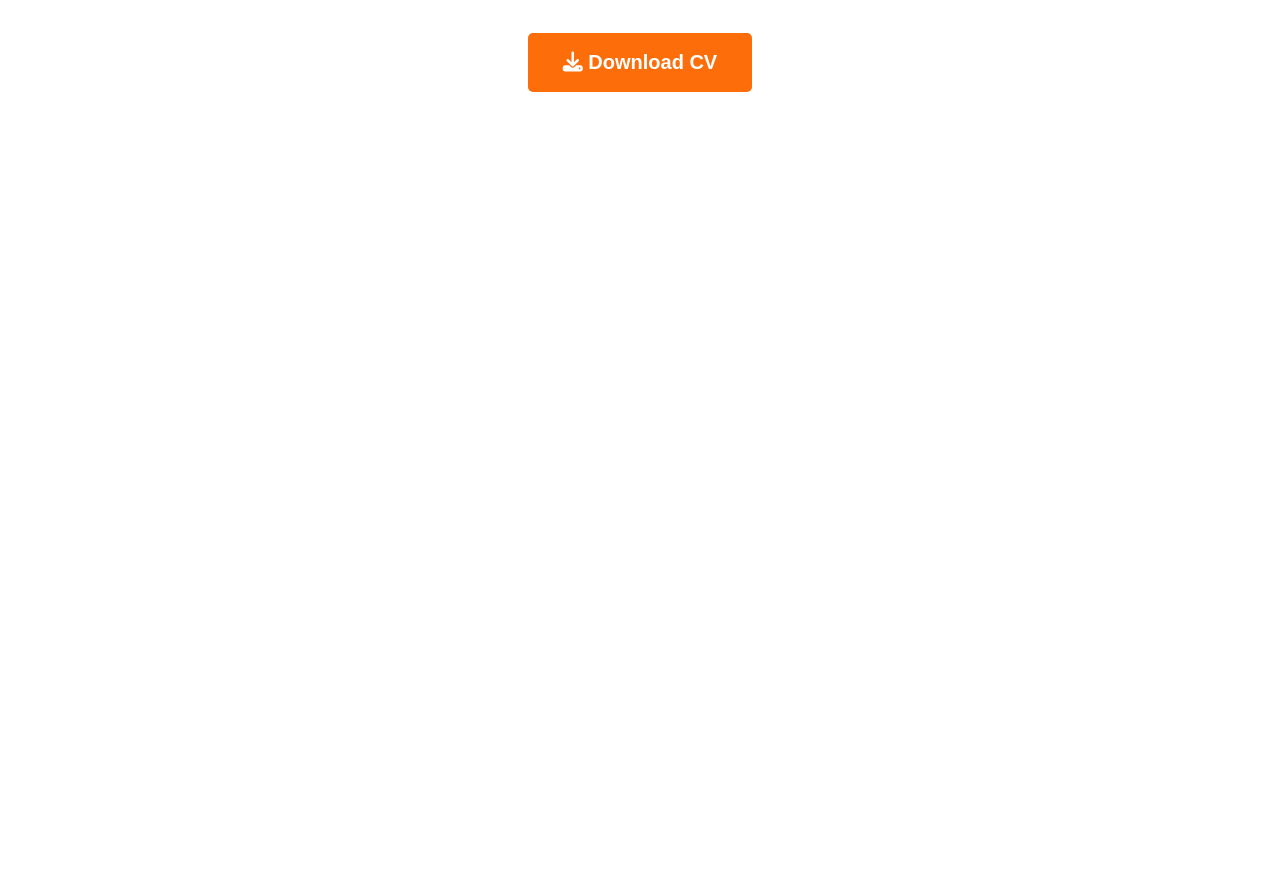
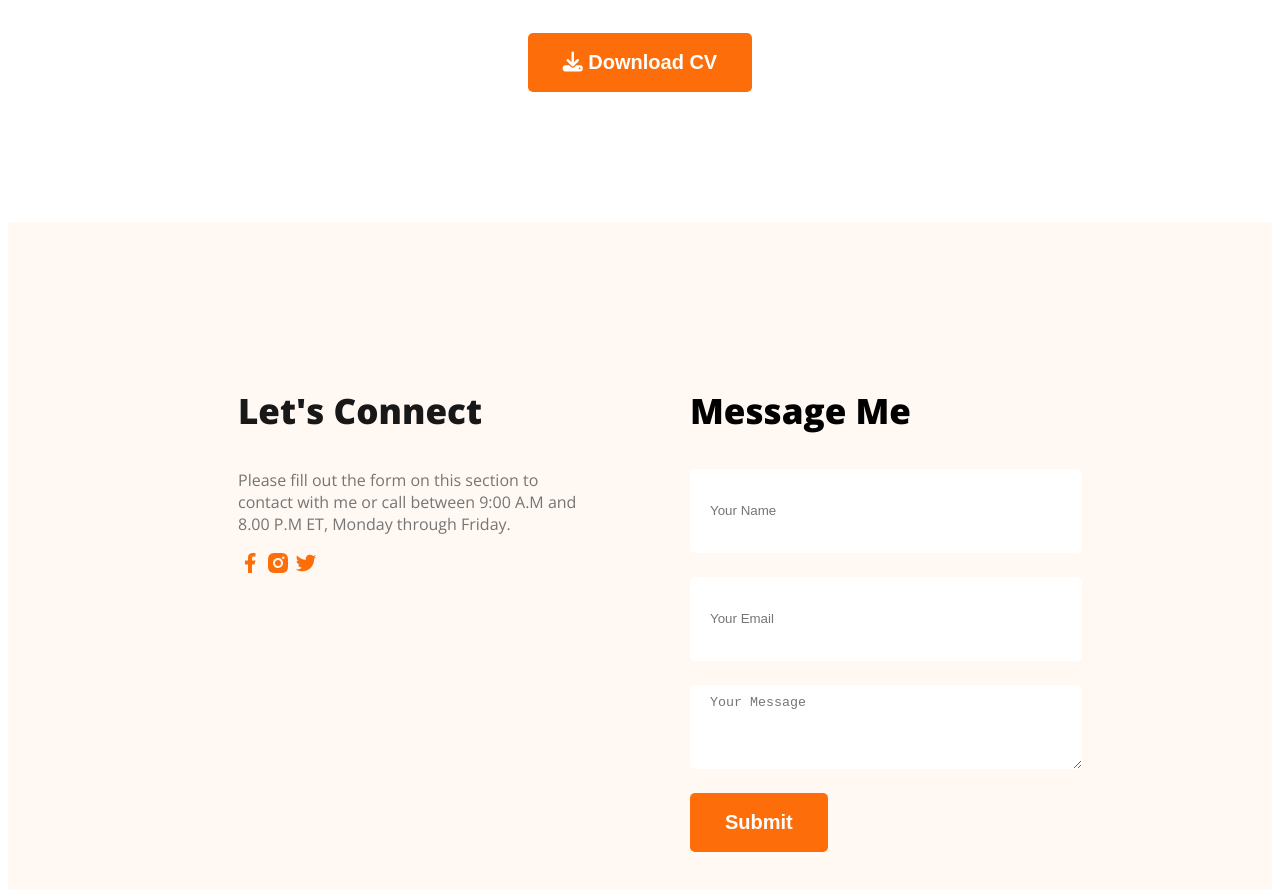
Before and after one commit to kaijentuhyo/web-developer-portfolio, a plain HTML site: page index.html in a window 1280 px wide. Shown: the part 3151-4041 px from the top of the page. Before the commit the page ends 3373 px from the top, so only its background shows below. Drawn offline with nearby package versions, Linux system fonts and the light colour scheme.

Commit message:
Implemented the footer section.

```diff
--- a/index.html
+++ b/index.html
@@ -150,8 +150,25 @@
         <!-- Resume Section Ends -->
     </main>
     <!-- Main Section Ends -->
-    <footer>
-
+    <footer class="bg-secondary">
+        <div class="footer-column">
+            <h3 class="section-title dark-1">Let's Connect</h3>
+            <p class="dark-3">Please fill out the form on this section to contact with me or call between 9:00 A.M and 8.00 P.M ET, Monday through Friday.</p>
+            <div>
+                <a href=""><img src="images/icons/facebook.png" alt=""></a>
+                <a href=""><img src="images/icons/instagram.png" alt=""></a>
+                <a href=""><img src="images/icons/twitter.png" alt=""></a>
+            </div>
+        </div>
+        <div class="footer-column">
+            <h3 class="section-title">Message Me</h3>
+            <form action="">
+                <input type="text" placeholder="Your Name">
+                <input type="email" name="" id="" placeholder="Your Email">
+                <textarea name="" id="" rows="10" cols="20" placeholder="Your Message"></textarea>
+                <input class="btn-primary" type="submit" value="Submit">
+            </form>
+        </div>
     </footer>
 </body>
 </html>
--- a/styles/style.css
+++ b/styles/style.css
@@ -226,3 +226,28 @@ main section {
 /* Resume Section Styles Ends */
 
 /* Main Section Styles Ends */
+
+/* Footer Section Styles Starts */
+
+footer {
+    padding: 130px 230px;
+    display: flex;
+    gap: 100px;
+}
+
+.footer-column {
+    width: 50%;
+}
+
+footer input[type="text"], footer input[type="email"], footer textarea {
+    height: 64px;
+    border-radius: 5px;
+    background-color: white;
+    display: block;
+    width: 100%;
+    padding: 10px 20px;
+    margin-bottom: 24px;
+    border: none;
+}
+
+/* Footer Section Styles Ends */
```
